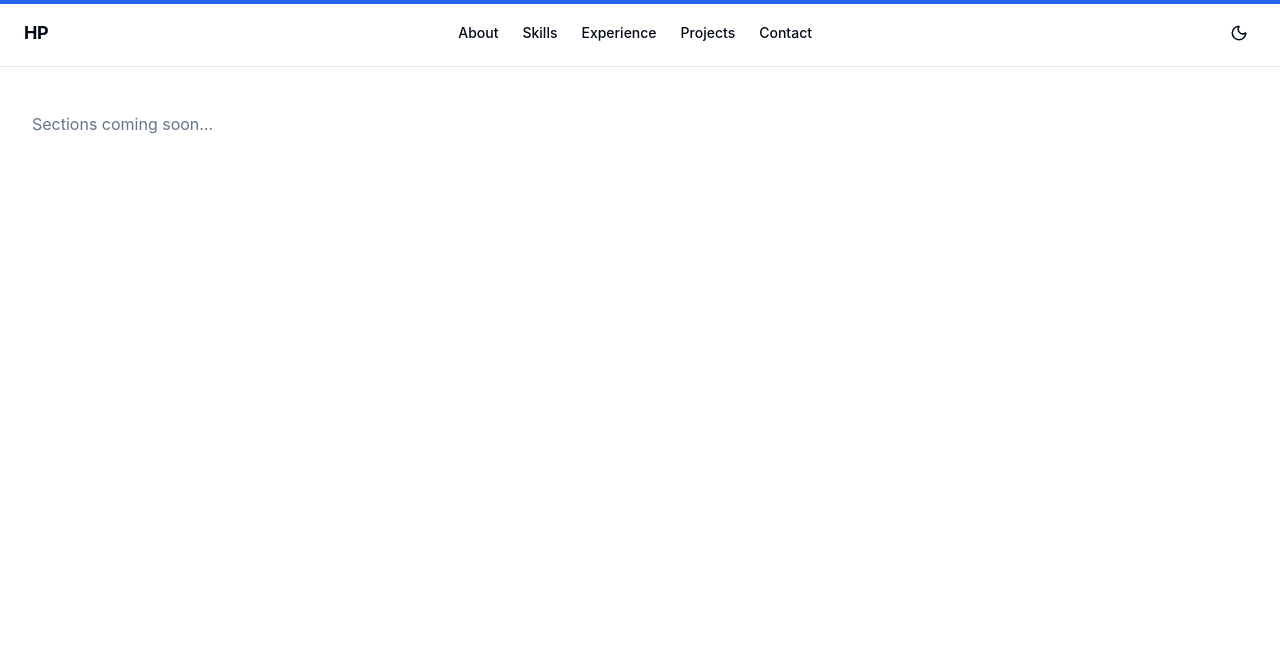
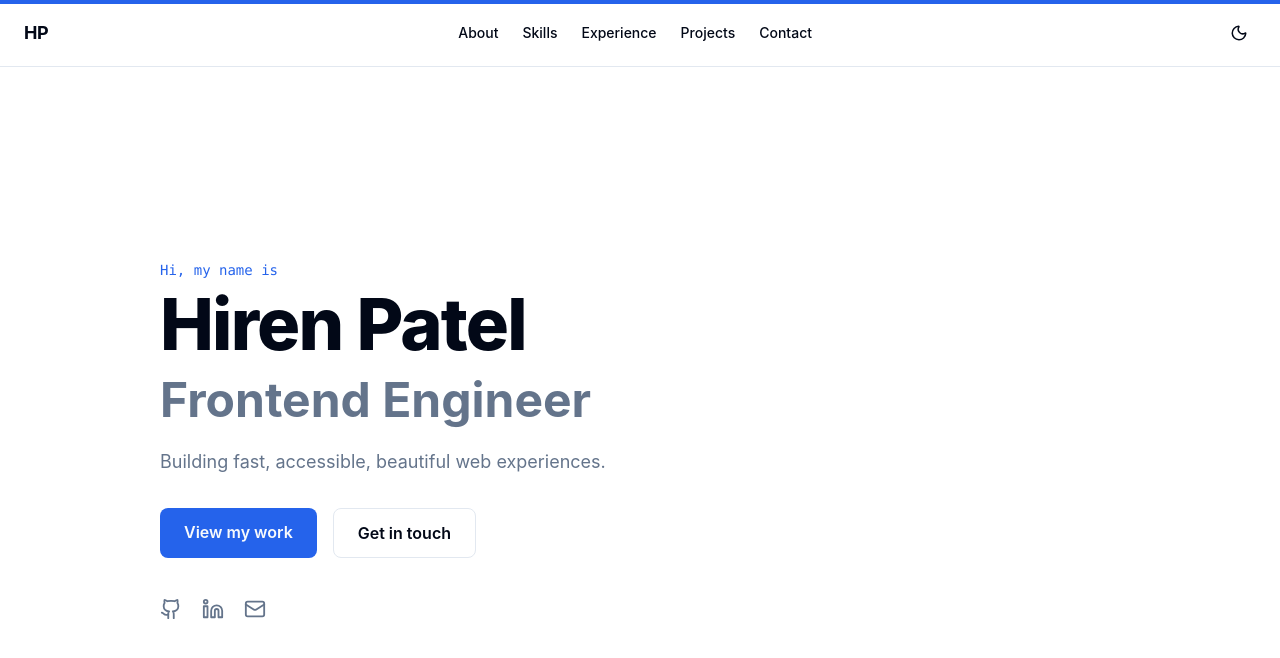
Before and after one commit to HirenMore/Resume, a React (Vite) app: page / in a window 1280 px wide. Shown: the top 658 px of the page. Built offline with nearby package versions, Linux system fonts and the light colour scheme.

Commit message:
feat: add Hero section with Framer Motion stagger animation

```diff
--- a/src/App.tsx
+++ b/src/App.tsx
@@ -1,6 +1,7 @@
 import { useEffect } from "react";
 import { Navbar } from "@/components/layout/Navbar.tsx";
 import { ScrollProgress } from "@/components/layout/ScrollProgress.tsx";
+import { Hero } from "@/sections/Hero.tsx";
 import { useThemeStore } from "@/store/theme.ts";
 
 export default function App() {
@@ -15,9 +16,7 @@ export default function App() {
       <ScrollProgress />
       <Navbar />
       <main className="pt-20">
-        <p style={{ padding: "2rem", color: "hsl(var(--muted-foreground))" }}>
-          Sections coming soon…
-        </p>
+        <Hero />
       </main>
     </>
   );
--- /dev/null
+++ b/src/sections/Hero.tsx
@@ -0,0 +1,117 @@
+import { motion, type Variants } from "framer-motion";
+import { Github, Linkedin, Mail } from "lucide-react";
+import { resumeData } from "@/data/index.ts";
+
+const container: Variants = {
+  hidden: { opacity: 0 },
+  show: {
+    opacity: 1,
+    transition: { staggerChildren: 0.15 },
+  },
+};
+
+const item: Variants = {
+  hidden: { opacity: 0, y: 24 },
+  show: { opacity: 1, y: 0, transition: { duration: 0.5, ease: "easeOut" } },
+};
+
+export function Hero() {
+  const { personal } = resumeData;
+
+  return (
+    <section
+      id="hero"
+      style={{
+        minHeight: "90vh",
+        display: "flex",
+        flexDirection: "column",
+        justifyContent: "center",
+      }}
+      className="px-6 md:px-24 lg:px-40"
+    >
+      <motion.div variants={container} initial="hidden" animate="show">
+        <motion.p
+          variants={item}
+          className="font-mono text-sm mb-2"
+          style={{ color: "hsl(var(--primary))" }}
+        >
+          Hi, my name is
+        </motion.p>
+
+        <motion.h1
+          variants={item}
+          className="text-5xl md:text-7xl font-extrabold tracking-tight mb-4"
+        >
+          {personal.name}
+        </motion.h1>
+
+        <motion.h2
+          variants={item}
+          className="text-3xl md:text-5xl font-bold mb-6"
+          style={{ color: "hsl(var(--muted-foreground))" }}
+        >
+          {personal.title}
+        </motion.h2>
+
+        <motion.p
+          variants={item}
+          className="max-w-xl text-lg mb-8"
+          style={{ color: "hsl(var(--muted-foreground))" }}
+        >
+          {personal.tagline}
+        </motion.p>
+
+        <motion.div variants={item} className="flex gap-4 flex-wrap">
+          <a
+            href="#projects"
+            className="px-6 py-3 rounded-lg font-semibold transition-opacity hover:opacity-90"
+            style={{
+              backgroundColor: "hsl(var(--primary))",
+              color: "hsl(var(--primary-foreground))",
+            }}
+          >
+            View my work
+          </a>
+          <a
+            href={`mailto:${personal.email}`}
+            className="px-6 py-3 rounded-lg font-semibold transition-colors border"
+            style={{ borderColor: "hsl(var(--border))" }}
+          >
+            Get in touch
+          </a>
+        </motion.div>
+
+        <motion.div variants={item} className="flex gap-5 mt-10">
+          <a
+            href={personal.github}
+            target="_blank"
+            rel="noopener noreferrer"
+            aria-label="GitHub"
+            style={{ color: "hsl(var(--muted-foreground))" }}
+            className="transition-opacity hover:opacity-70"
+          >
+            <Github size={22} />
+          </a>
+          <a
+            href={personal.linkedin}
+            target="_blank"
+            rel="noopener noreferrer"
+            aria-label="LinkedIn"
+            style={{ color: "hsl(var(--muted-foreground))" }}
+            className="transition-opacity hover:opacity-70"
+          >
+            <Linkedin size={22} />
+          </a>
+          <a
+            href={`mailto:${personal.email}`}
+            aria-label="Email"
+            style={{ color: "hsl(var(--muted-foreground))" }}
+            className="transition-opacity hover:opacity-70"
+          >
+            <Mail size={22} />
+          </a>
+        </motion.div>
+      </motion.div>
+    </section>
+  );
+}
```
